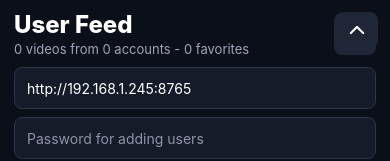
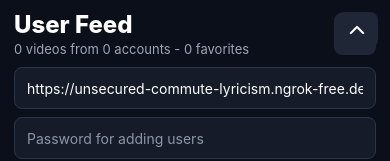
Before and after one commit to jackybiton/tikit, a React Native app: screen / in a window 390 px wide. Shown: the top 161 px of the page. Built offline with nearby package versions, Linux system fonts and the light colour scheme; no server answers.

Commit message:
Use ngrok URL as default server

```diff
--- a/App.js
+++ b/App.js
@@ -20,7 +20,7 @@ import {
 } from "react-native";
 
 const { height: screenHeight } = Dimensions.get("window");
-const DEFAULT_SERVER_URL = "http://192.168.1.245:8765";
+const DEFAULT_SERVER_URL = "https://unsecured-commute-lyricism.ngrok-free.dev";
 const FAVORITES_STORAGE_KEY = "favoriteVideos";
 const SERVER_URL_STORAGE_KEY = "serverUrl";
 const ADD_PASSWORD_STORAGE_KEY = "addPassword";
```
